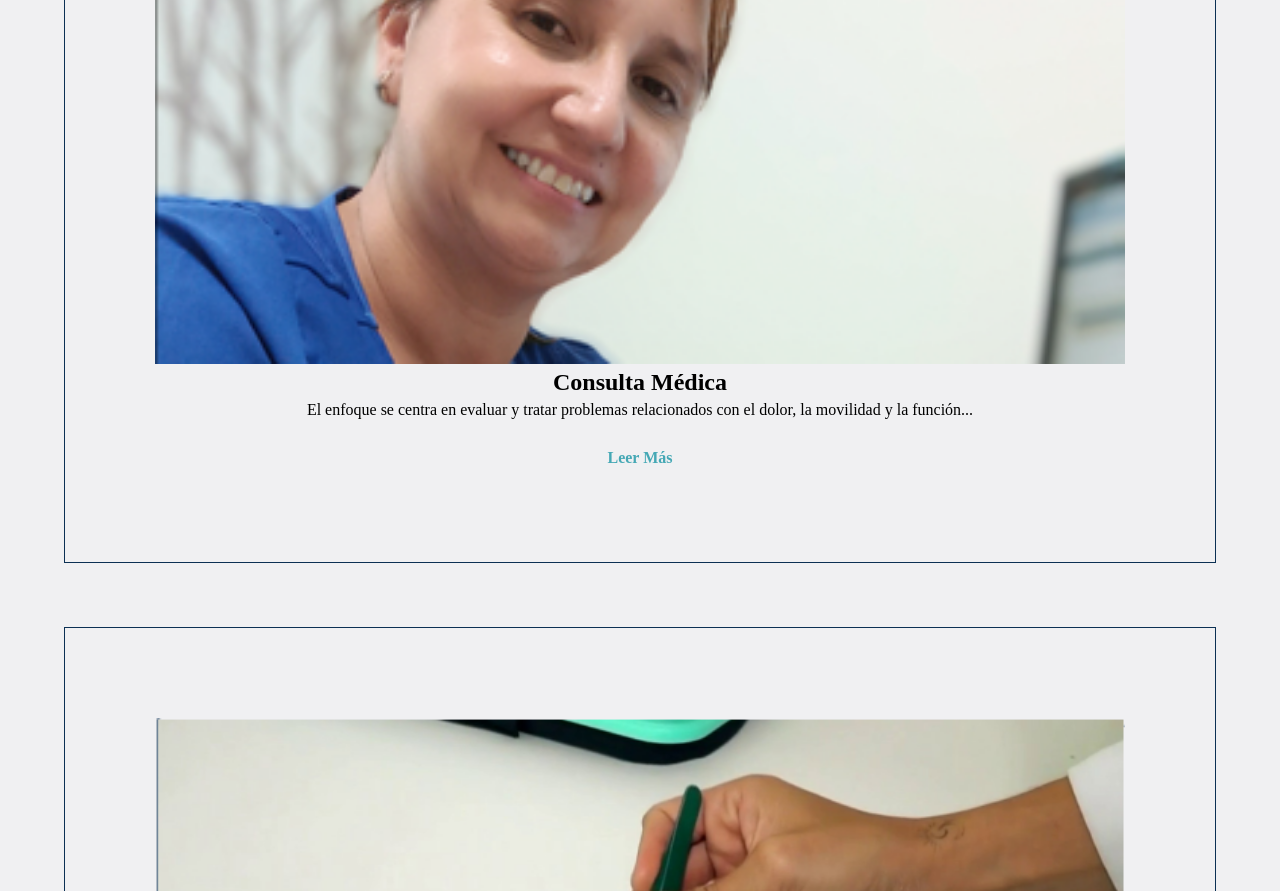
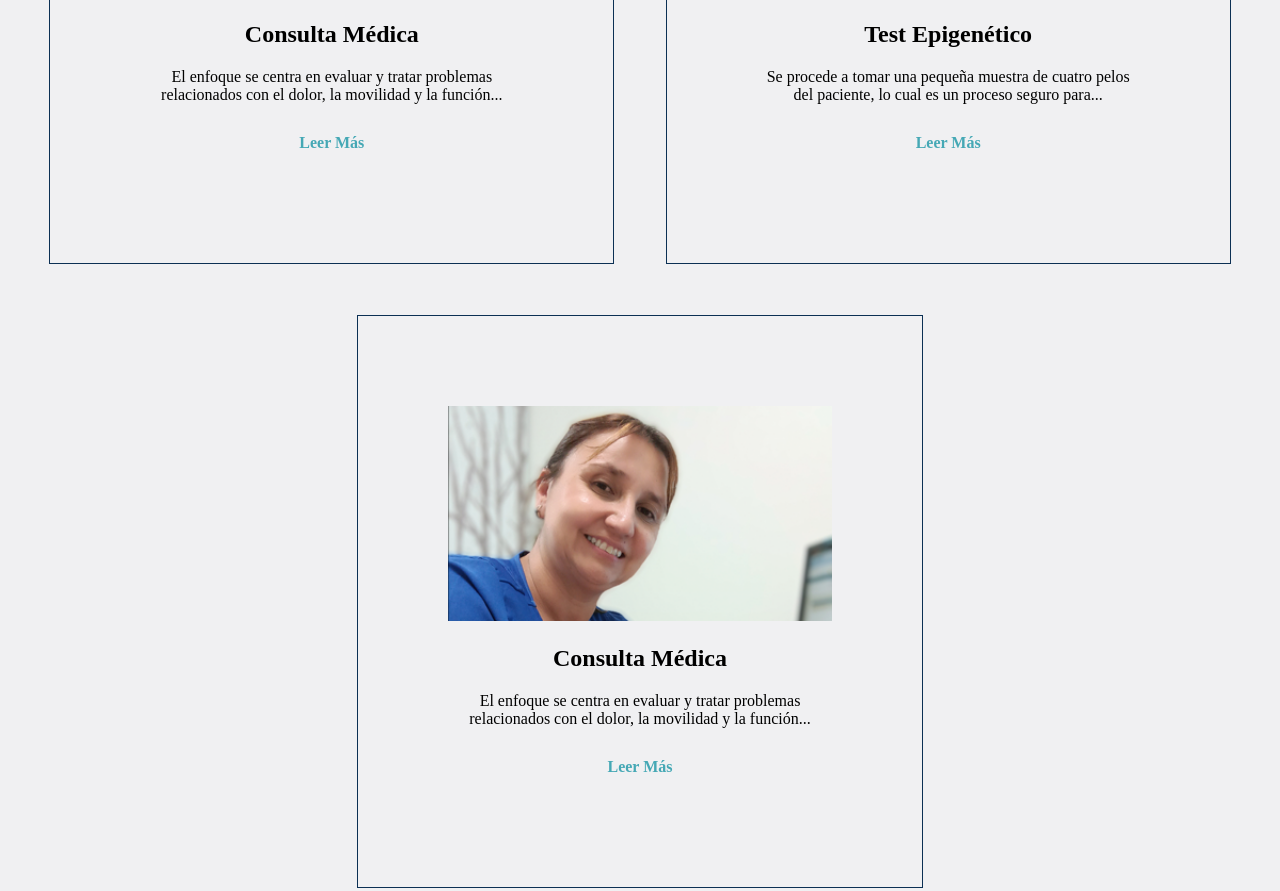
Before and after one commit to Villegazs/Diseno_Adaptable, a plain HTML site: page servicios.html in a window 1280 px wide. Shown: the part 457-1348 px from the top of the page. Drawn offline with Linux system fonts and the light colour scheme.

Commit message:
Services Responsive Tablet

```diff
--- a/css/main.css
+++ b/css/main.css
@@ -498,19 +498,18 @@ margin:0 auto 0 auto;
 }
 .service_box
 {
-margin: 5%;
+width:30%;
+margin: 2% 2%;
 padding: 7%;
 border:1px solid #0C3054;
 }
 .content_service
 {
-margin: 5px 5% 5px 5%;
 text-align:center;
 }
 .service_box img
 {
 width:100%;
-margin:0 auto 0 auto;
 }
 .service_box h4
 {
--- a/servicios.html
+++ b/servicios.html
@@ -20,8 +20,9 @@
     </nav>
  <section class = "pg_servicio">
       <h2 class = "alinear_texto">Servicios</h2>
+    <div class = "display_flex">
     <div class = "service_box">
-        <img align = "middle" class = "content_service" src="https://github.com/Villegazs/Diseno_Adaptable/blob/main/images/ConsultaCelular.png?raw=true" alt="">
+      <img class = "content_service" src="https://github.com/Villegazs/Diseno_Adaptable/blob/main/images/ConsultaCelular.png?raw=true" alt="">
       <h2 class = "content_service">
         Consulta Médica
       </h2>
@@ -34,8 +35,17 @@
       <h2 class = "content_service">
         Test Epigenético
       </h2>
-        <p class = "content_service">se procede a tomar una pequeña muestra de cuatro pelos del paciente, lo cual es un proceso..</p>
+      <p class = "content_service">Se procede a tomar una pequeña muestra de cuatro pelos del paciente, lo cual es un proceso seguro para...</p>
       <h4 class = "content_service">Leer Más</h4>
+    </div>
+       <div class = "service_box">
+      <img class = "content_service" src="https://github.com/Villegazs/Diseno_Adaptable/blob/main/images/ConsultaCelular.png?raw=true" alt="">
+      <h2 class = "content_service">
+        Consulta Médica
+      </h2>
+      <p class = "content_service">El enfoque se centra en evaluar y tratar problemas relacionados con el dolor, la movilidad y la función...</p>
+      <h4 class = "content_service">Leer Más</h4>
+    </div>
    </div>
   </section>
     <section class = "menu_pie">
```
Lines whose indentation alone changed are shown as unchanged.
